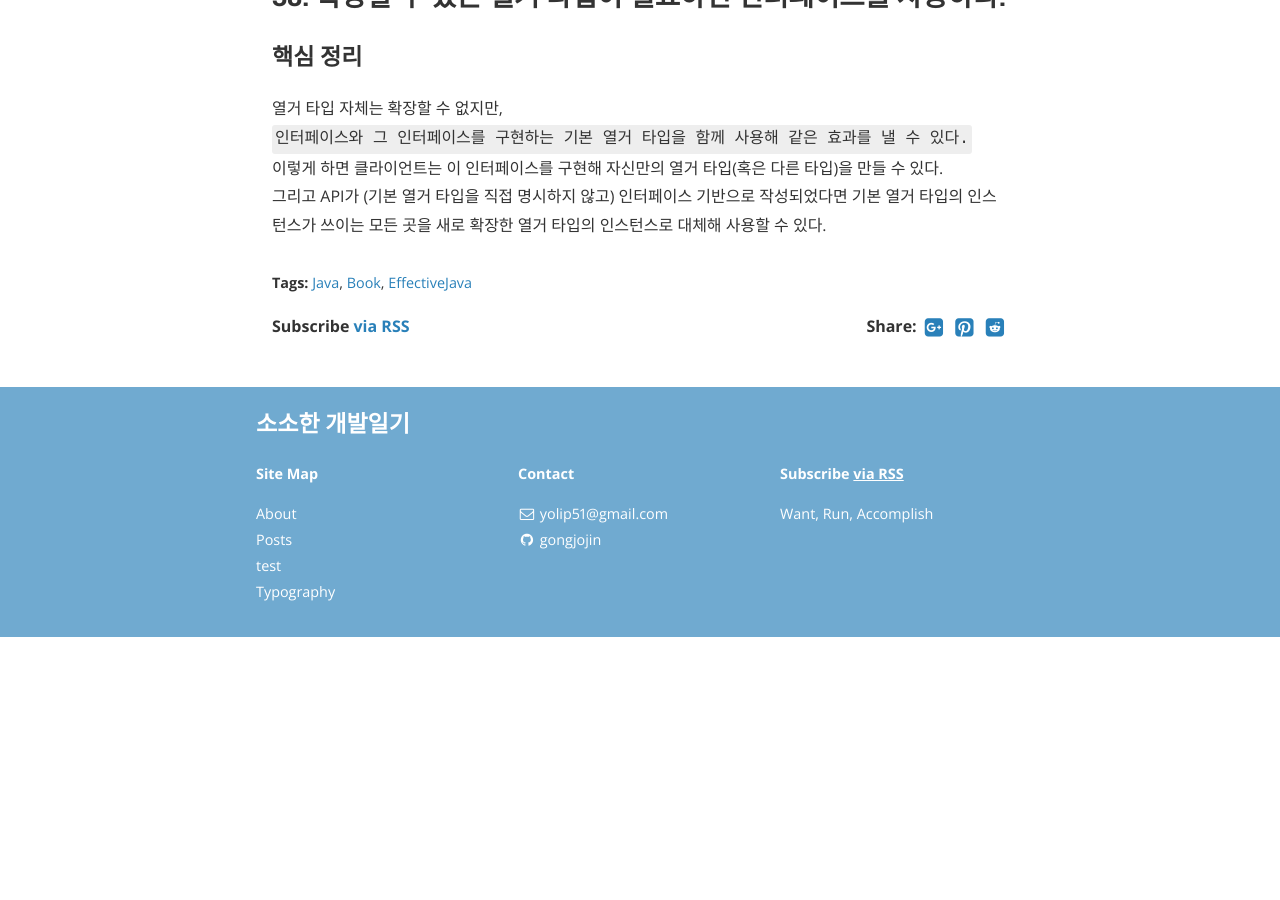
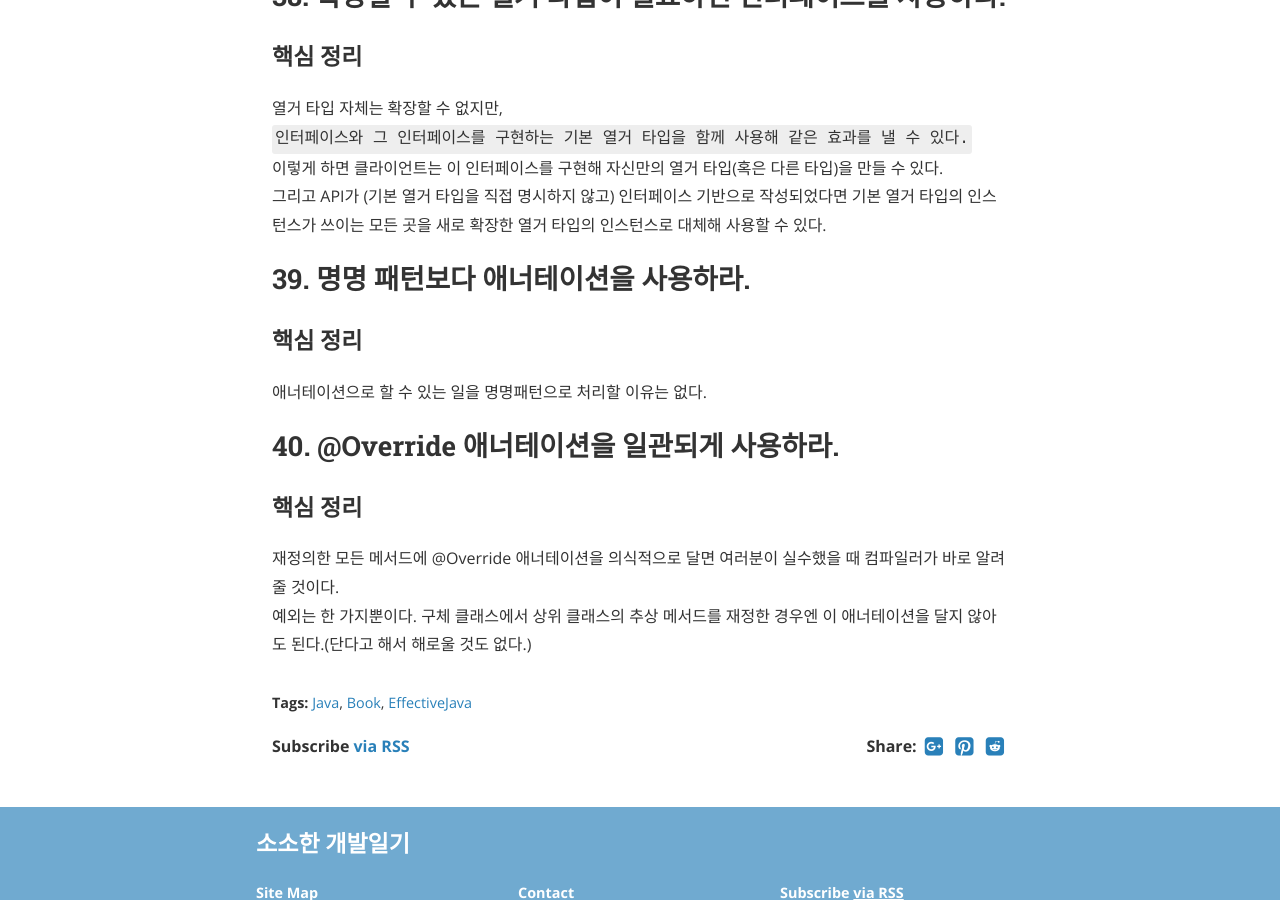
Before and after one commit to gonghojin/gonghojin.github.io, a Jekyll site: the page built from _posts/book/java/effectiveJava/2019-10-21-effectiveJava.md, in a window 1280 px wide and 900 px high, scrolled down 1754 px. Built offline with Jekyll 4.4.1, drawn with Linux system fonts in a browser that asks for light colours; nearby versions of some CDN libraries; comment, search, counter and statistics services are not loaded; before the commit the page ends 2391 px from its top, so only the background shows below that.

Commit message:
Add: 이펙티브자바_40_@Override 애너테이션을 일관되게 사용하라

```diff
--- a/_posts/book/java/effectiveJava/2019-10-21-effectiveJava.md
+++ b/_posts/book/java/effectiveJava/2019-10-21-effectiveJava.md
@@ -39,3 +39,12 @@ EnumSet의 유일한 단점이라면 (자바 9까지는 아직) 불변 EnumSet
 열거 타입 자체는 확장할 수 없지만, `인터페이스와 그 인터페이스를 구현하는 기본 열거 타입을 함께 사용해 같은 효과를 낼 수 있다.`
 이렇게 하면 클라이언트는 이 인터페이스를 구현해 자신만의 열거 타입(혹은 다른 타입)을 만들 수 있다.
 그리고 API가 (기본 열거 타입을 직접 명시하지 않고) 인터페이스 기반으로 작성되었다면 기본 열거 타입의 인스턴스가 쓰이는 모든 곳을 새로 확장한 열거 타입의 인스턴스로 대체해 사용할 수 있다.
+
+## 39. 명명 패턴보다 애너테이션을 사용하라.
+### 핵심 정리
+애너테이션으로 할 수 있는 일을 명명패턴으로 처리할 이유는 없다.
+
+## 40. @Override 애너테이션을 일관되게 사용하라.
+### 핵심 정리
+재정의한 모든 메서드에 @Override 애너테이션을 의식적으로 달면 여러분이 실수했을 때 컴파일러가 바로 알려줄 것이다.
+예외는 한 가지뿐이다. 구체 클래스에서 상위 클래스의 추상 메서드를 재정한 경우엔 이 애너테이션을 달지 않아도 된다.(단다고 해서 해로울 것도 없다.)
```
